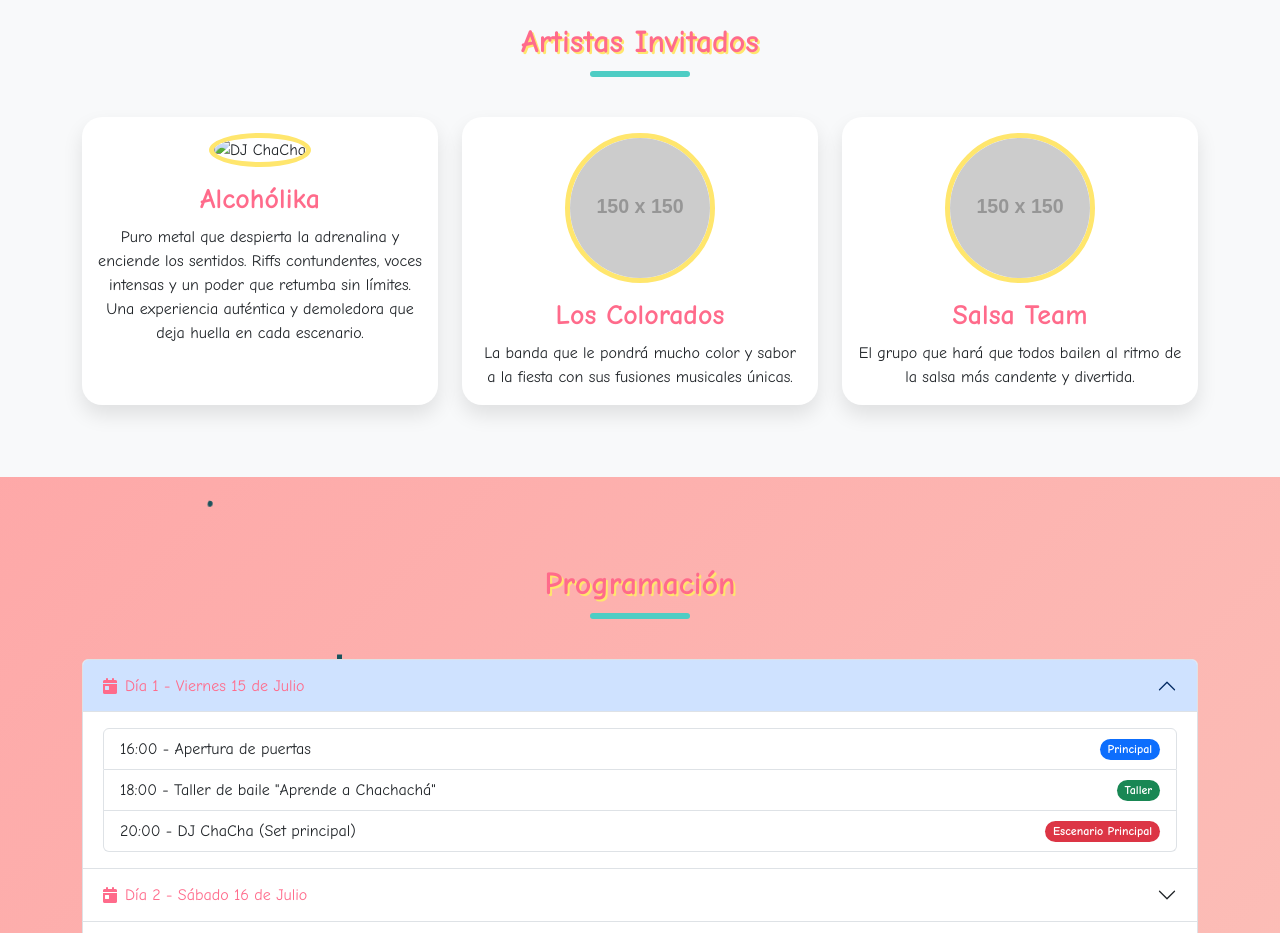
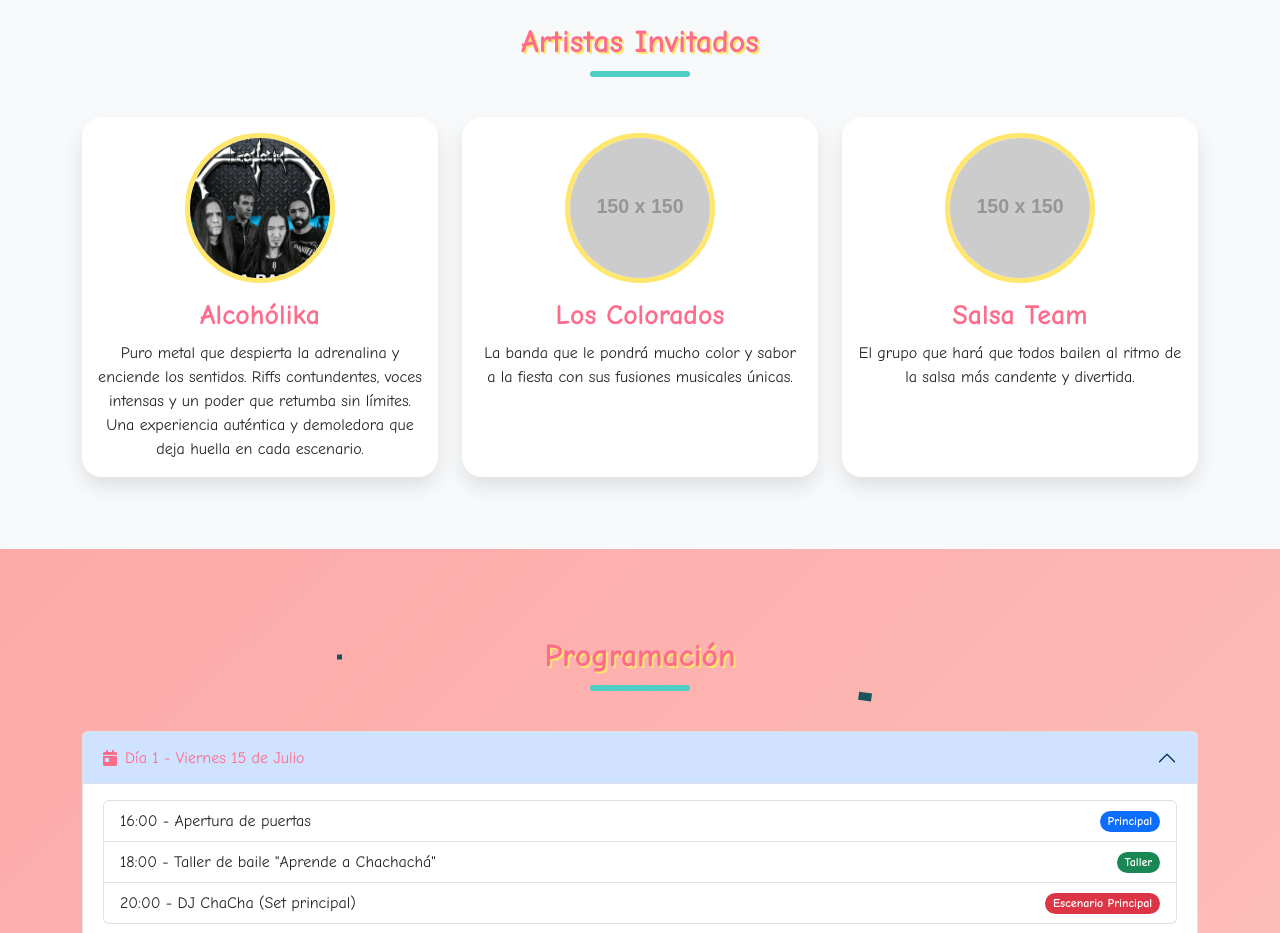
Before and after one commit to RonaldDt/Chacha-t_Fest, a plain HTML site: page index.html in a window 1280 px wide. Shown: the part 785-1718 px from the top of the page. Drawn offline with nearby package versions, Linux system fonts and the light colour scheme; placeholder pictures from the web are drawn by us.

Commit message:
Update index.html

```diff
--- a/index.html
+++ b/index.html
@@ -353,7 +353,7 @@
                 <div class="col-md-4 mb-4">
                     <div class="card artist-card h-100">
                         <div class="card-body">
-                            <img src="imagenes/1756696892725.jpg" alt="DJ ChaCha" class="artist-img mb-3">
+                            <img src="imágenes/1756696892725.jpg" alt="DJ ChaCha" class="artist-img mb-3">
                             <h3 class="card-title">Alcohólika</h3>
                             <p class="card-text">Puro metal que despierta la adrenalina y enciende los sentidos.
 Riffs contundentes, voces intensas y un poder que retumba sin límites.
```
